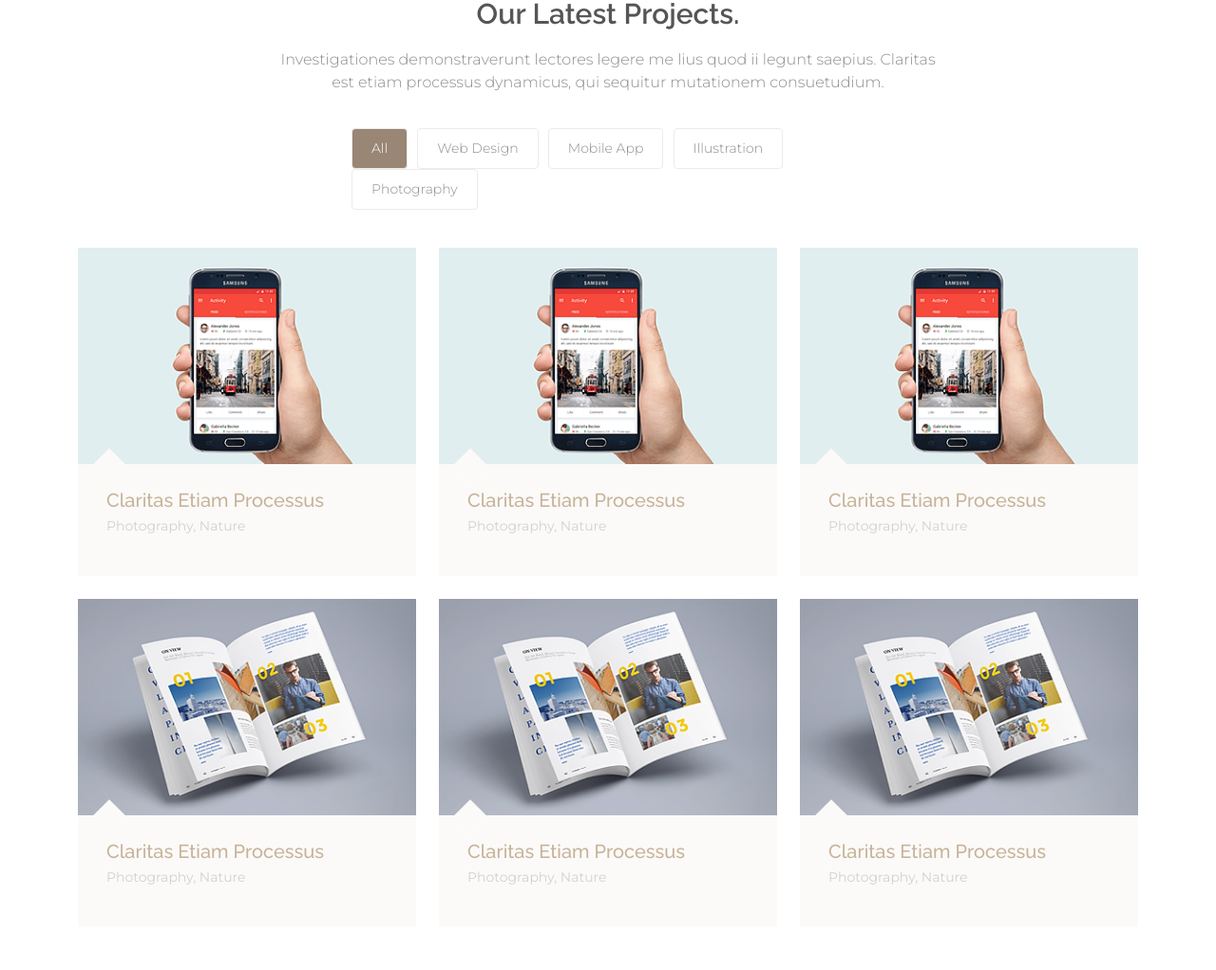
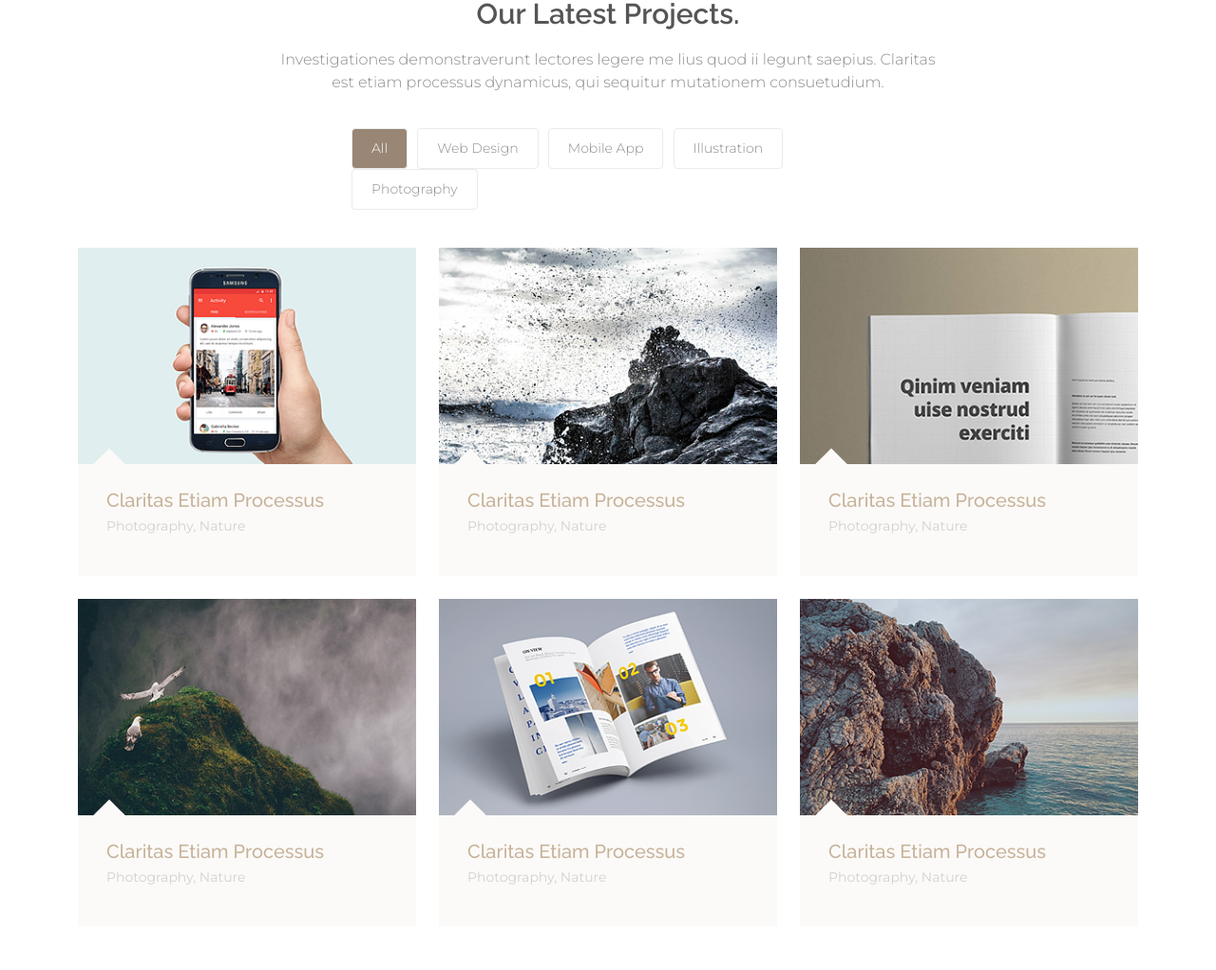
Before and after one commit to naimulislamsajeeb/Project, a plain HTML site: page index.html in a window 1280 px wide. Shown: the part 2150-3172 px from the top of the page at 95% size. Drawn offline with Linux system fonts and the light colour scheme; files whose address does not match are found by name.

Commit message:
first commit

```diff
--- a/index.html
+++ b/index.html
@@ -208,7 +208,7 @@
             <div class="col-lg-4 mix app">
                 <div class="project-item">
                     <div class="project-img">
-                        <img src="images/p1.png" alt="p1" class="img-fluid w-100">
+                        <img src="images/p2.png" alt="p1" class="img-fluid w-100">
                         <div class="project-img-overlay d-flex justify-content-center align-items-center">
                             <div class="icons">
                                 <a href="#">
@@ -229,7 +229,7 @@
             <div class="col-lg-4 mix web">
                 <div class="project-item">
                     <div class="project-img">
-                        <img src="images/p1.png" alt="p1" class="img-fluid w-100">
+                        <img src="images/p3.png" alt="p1" class="img-fluid w-100">
                         <div class="project-img-overlay d-flex justify-content-center align-items-center">
                             <div class="icons">
                                 <a href="#">
@@ -250,7 +250,7 @@
             <div class="col-lg-4 mix app">
                 <div class="project-item">
                     <div class="project-img">
-                        <img src="images/pro-2.png" alt="p1" class="img-fluid w-100">
+                        <img src="images/p4.png" alt="p1" class="img-fluid w-100">
                         <div class="project-img-overlay d-flex justify-content-center align-items-center">
                             <div class="icons">
                                 <a href="#">
@@ -271,7 +271,7 @@
             <div class="col-lg-4 mix illu">
                 <div class="project-item">
                     <div class="project-img">
-                        <img src="images/pro-2.png" alt="p1" class="img-fluid w-100">
+                        <img src="images/p5.png" alt="p1" class="img-fluid w-100">
                         <div class="project-img-overlay d-flex justify-content-center align-items-center">
                             <div class="icons">
                                 <a href="#">
@@ -292,7 +292,7 @@
             <div class="col-lg-4 mix photo">
                 <div class="project-item">
                     <div class="project-img">
-                        <img src="images/pro-2.png" alt="p1" class="img-fluid w-100">
+                        <img src="images/p6.png" alt="p1" class="img-fluid w-100">
                         <div class="project-img-overlay d-flex justify-content-center align-items-center">
                             <div class="icons">
                                 <a href="#">
```
Also changed, not shown: images/p2.png (added), images/p3.png (added), images/p4.png (added), images/p5.png (added), images/p6.png (added), images/pro-2.png (deleted).
